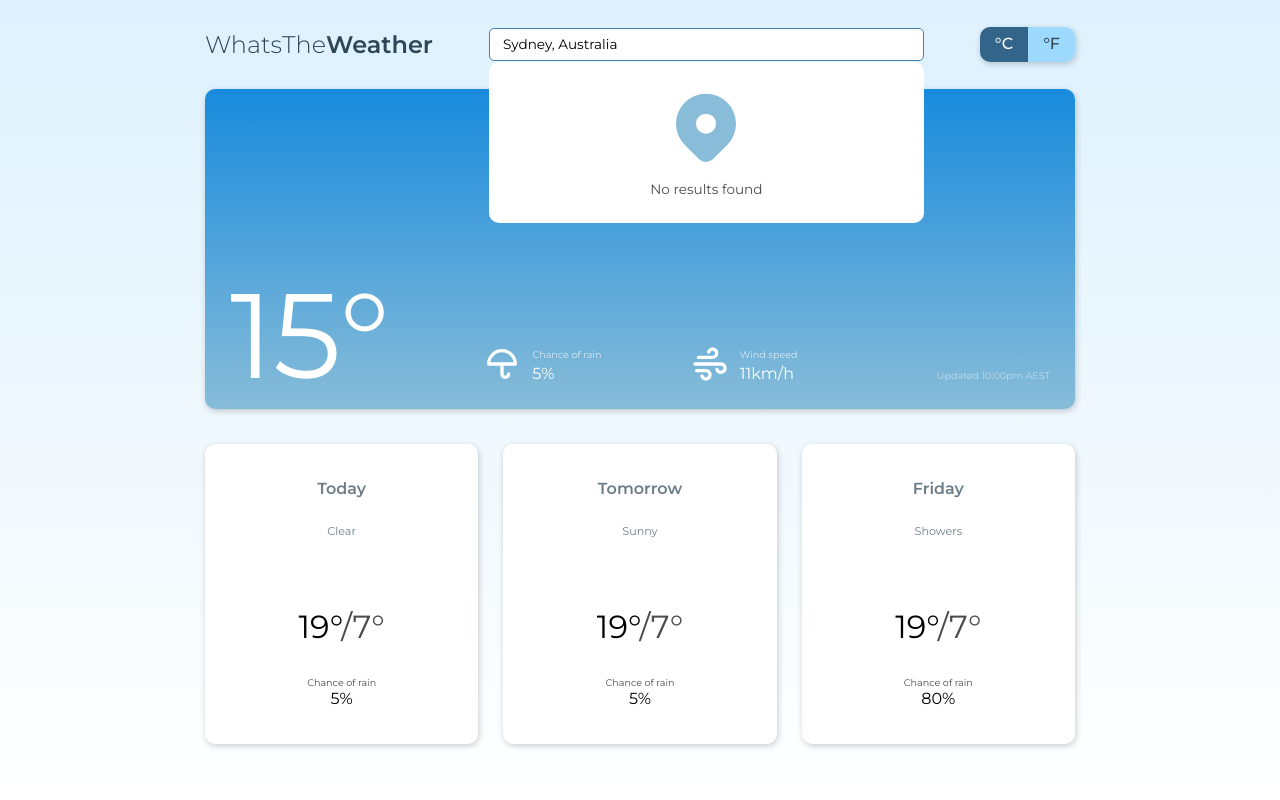
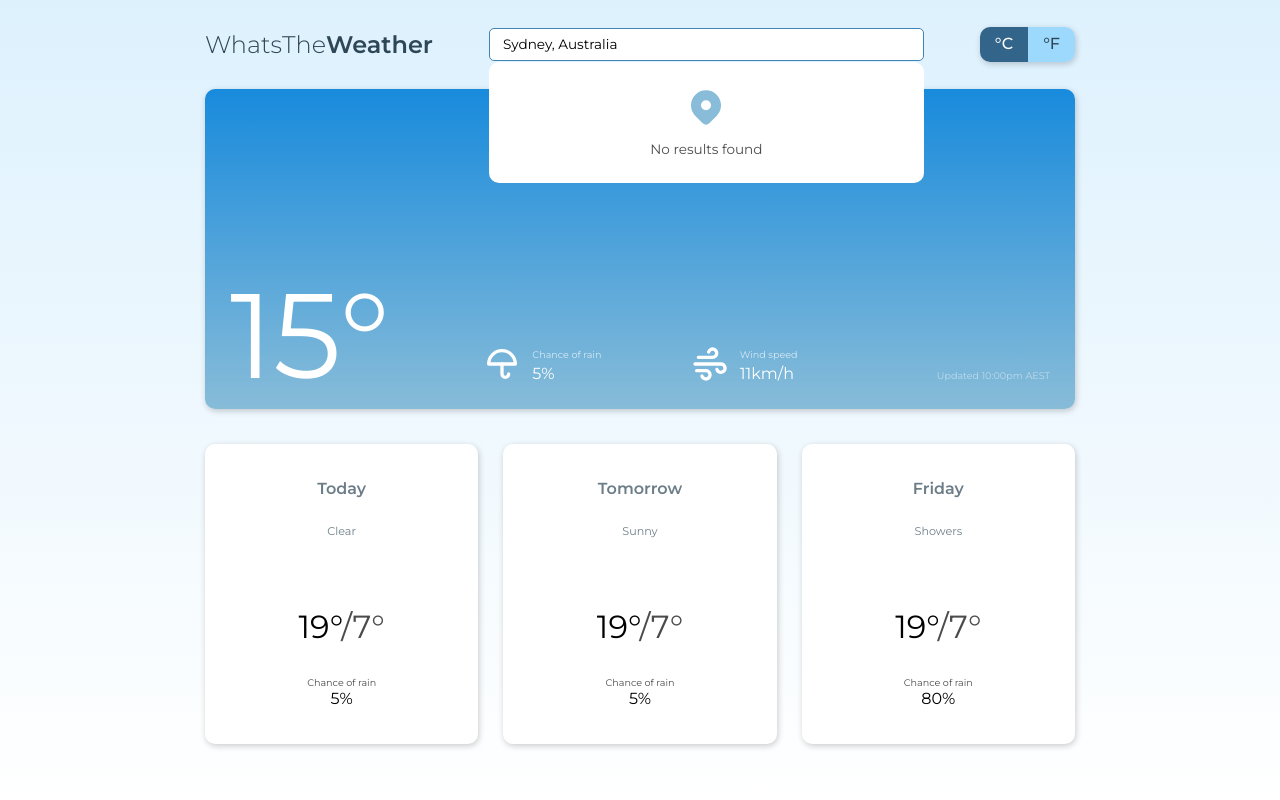
Before and after one commit to henrylin03/whats-the-weather, a website built with webpack: page src/index.html in a window 1280 px wide. Built offline with nearby package versions, Linux system fonts and the light colour scheme; no server answers.

Commit message:
reduce size of the icon for no results found

```diff
--- a/src/components/header/index.css
+++ b/src/components/header/index.css
@@ -5,6 +5,7 @@ header {
   gap: 15px;
 }
 
+/* search bar */
 search {
   flex: 2;
   max-width: 50%;
@@ -38,24 +39,31 @@ search {
 }
 
 .results-container.no-results {
+  padding: 25px;
+}
+
+.no-results-container {
+  display: none;
+}
+
+.no-results .no-results-container {
   display: flex;
   flex-direction: column;
   gap: 15px;
   align-items: center;
   justify-content: center;
-  padding: 25px;
+}
+
+.no-results .icon {
+  height: 40px;
+  width: 40px;
+  background-color: var(--lighter-clr);
+  mask-image: url("./map-pin.svg");
+  mask-repeat: no-repeat;
 }
 
 .no-results .error-message {
   opacity: 0.7;
-}
-
-.no-results .icon {
-  height: 80px;
-  width: 80px;
-  background-color: var(--lighter-clr);
-  mask-image: url("./map-pin.svg");
-  mask-repeat: no-repeat;
 }
 
 .results ul {
@@ -85,6 +93,7 @@ search {
   filter: brightness(0.96) saturate(1.5);
 }
 
+/* changing units from fahrenheit to celsius */
 .unit-btns {
   border-radius: 10px;
   box-shadow: var(--darker-shadow);
--- a/src/index.html
+++ b/src/index.html
@@ -18,7 +18,7 @@
           placeholder="Search for a city..."
         />
         <div class="results-container visible no-results">
-          <!-- <ul>
+          <ul>
             <li>
               <button type="button">Sydney, New South Wales, Australia</button>
             </li>
@@ -28,9 +28,11 @@
               </button>
             </li>
             <li><button type="button">Sydney, Nova Scotia, Canada</button></li>
-        </ul> -->
+          </ul>
+          <div class="no-results-container">
             <figure class="icon"></figure>
             <p class="error-message">No results found</p>
+          </div>
         </div>
       </search>
       <div class="unit-btns">
```
Lines whose indentation alone changed are shown as unchanged.
